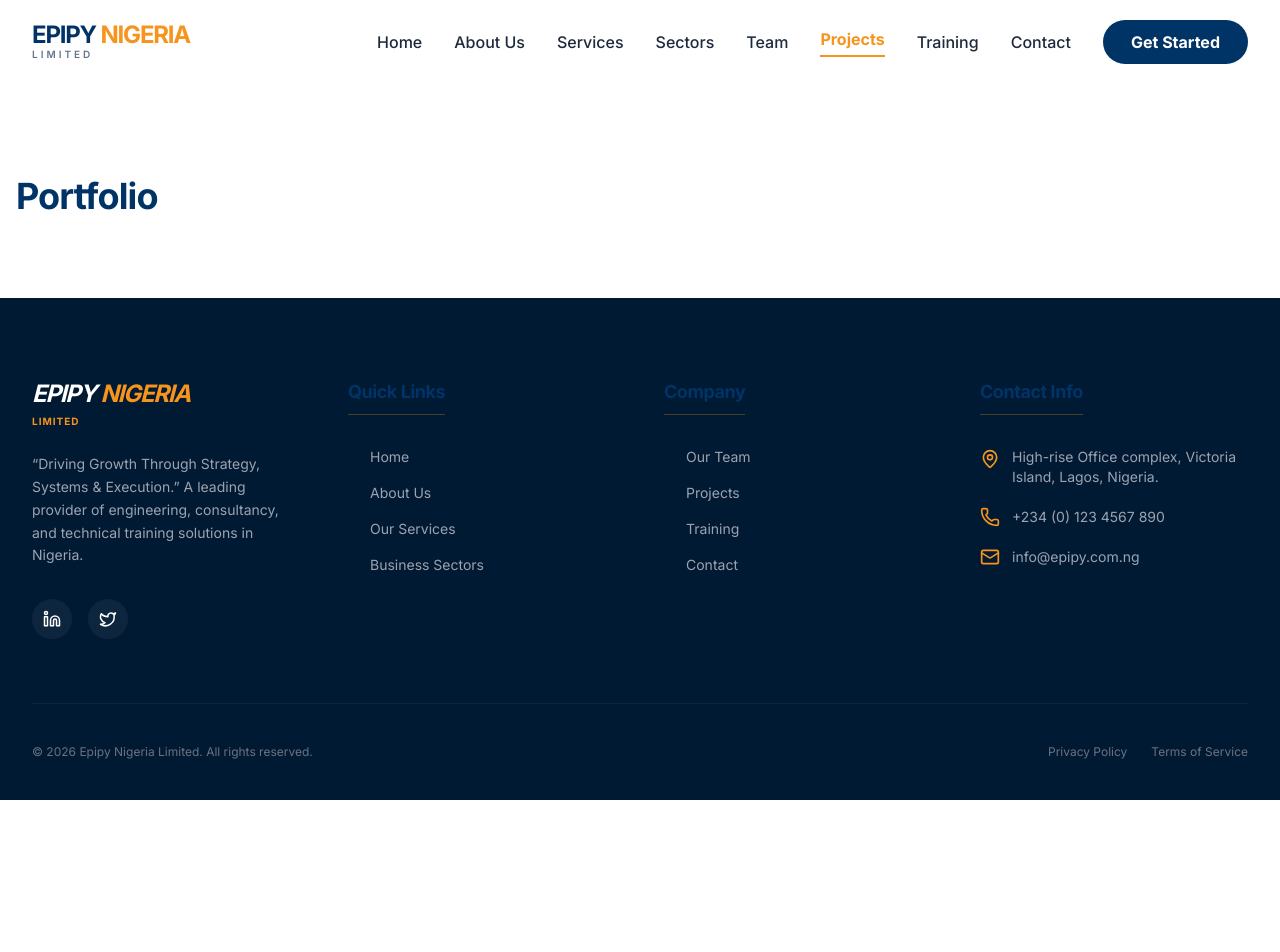
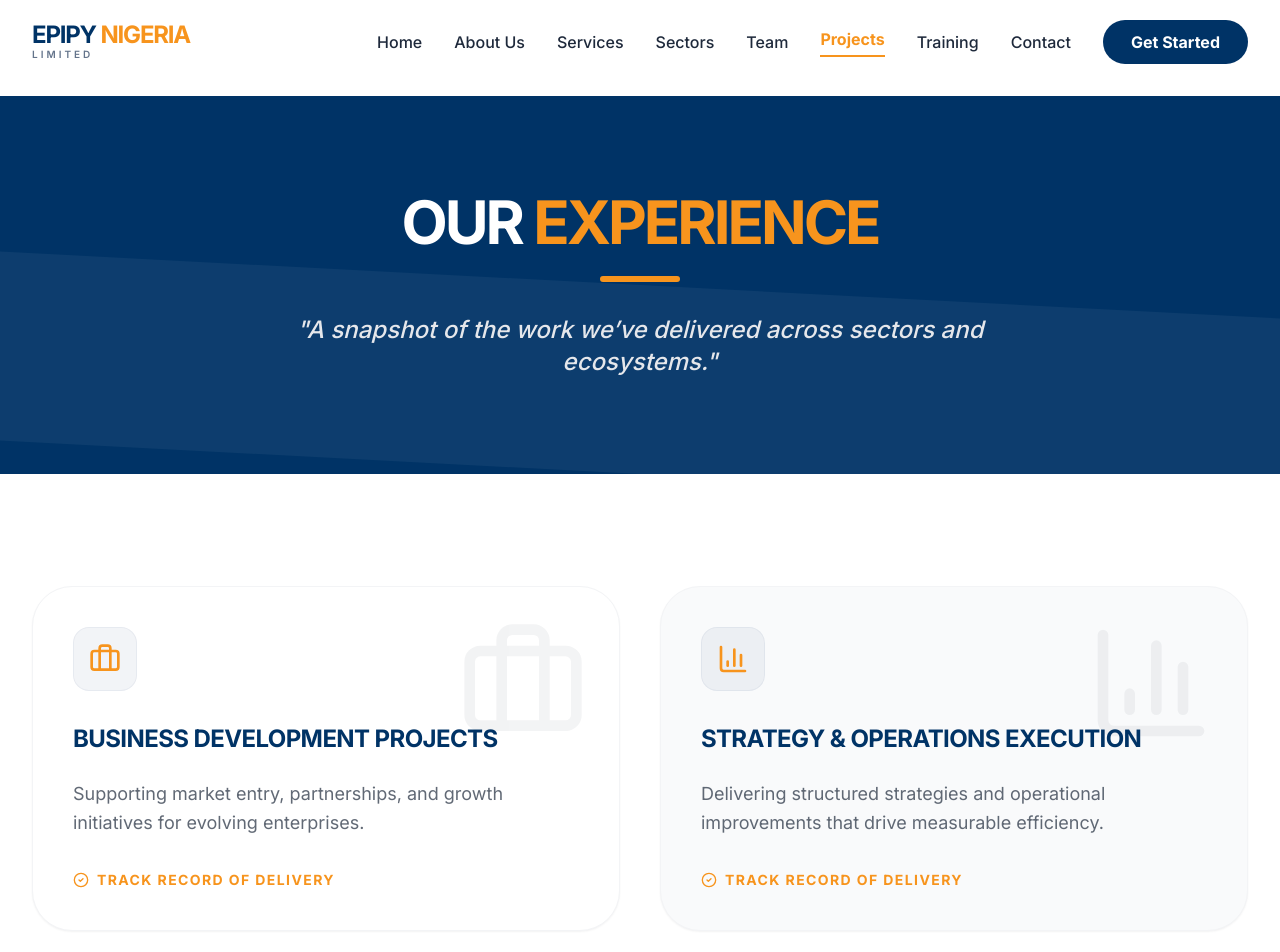
Before and after one commit to Abdul100-han/epipy.com, a React (Vite) app: page /projects in a window 1280 px wide. Shown: the top 952 px of the page. Before the commit the page ends 800 px from the top, so only its background shows below. Built offline with nearby package versions, Linux system fonts and the light colour scheme.

Commit message:
Implement professional Projects/Experience page with client showcase

```diff
--- a/src/App.jsx
+++ b/src/App.jsx
@@ -5,10 +5,10 @@ import Home from './pages/Home';
 import About from './pages/About';
 import Services from './pages/Services';
 import Team from './pages/Team';
+import Projects from './pages/Projects'; // Actual Projects component
 
 // Placeholder Pages
 const Sectors = () => <div className="container mx-auto px-4 py-20"><h1 className="text-4xl">Business Sectors</h1></div>;
-const Projects = () => <div className="container mx-auto px-4 py-20"><h1 className="text-4xl">Portfolio</h1></div>;
 const Training = () => <div className="container mx-auto px-4 py-20"><h1 className="text-4xl">Training & Development</h1></div>;
 const Contact = () => <div className="container mx-auto px-4 py-20"><h1 className="text-4xl">Contact Us</h1></div>;
 
--- /dev/null
+++ b/src/pages/Projects.jsx
@@ -0,0 +1,156 @@
+import React from 'react';
+import {
+    Briefcase,
+    BarChart3,
+    Lightbulb,
+    GraduationCap,
+    Globe,
+    CheckCircle2
+} from 'lucide-react';
+import Section from '../components/Section';
+
+const Projects = () => {
+    const experienceAreas = [
+        {
+            title: "Business Development Projects",
+            description: "Supporting market entry, partnerships, and growth initiatives for evolving enterprises.",
+            icon: <Briefcase className="w-8 h-8 text-secondary" />,
+            bgColor: "bg-white"
+        },
+        {
+            title: "Strategy & Operations Execution",
+            description: "Delivering structured strategies and operational improvements that drive measurable efficiency.",
+            icon: <BarChart3 className="w-8 h-8 text-secondary" />,
+            bgColor: "bg-gray-50"
+        },
+        {
+            title: "Agritech & Innovation Initiatives",
+            description: "Implementing agritech solutions and innovation-driven programs across the agricultural value chain.",
+            icon: <Lightbulb className="w-8 h-8 text-secondary" />,
+            bgColor: "bg-white"
+        },
+        {
+            title: "Training & Capacity-Building Programs",
+            description: "Designing and delivering practical learning programs for corporate teams and startups.",
+            icon: <GraduationCap className="w-8 h-8 text-secondary" />,
+            bgColor: "bg-gray-50"
+        }
+    ];
+
+    const clients = ["Interface", "Eduvacty", "Twistone"];
+
+    return (
+        <div className="overflow-hidden">
+            {/* --- Page Header --- */}
+            <Section bg="primary" className="!py-24 relative overflow-hidden">
+                <div className="absolute inset-x-0 bottom-0 h-1/2 bg-white/5 skew-y-3 pointer-events-none" />
+                <div className="relative z-10 text-center max-w-3xl mx-auto">
+                    <h1 className="text-5xl md:text-6xl font-black text-white mb-6 uppercase tracking-tighter">
+                        Our <span className="text-secondary">Experience</span>
+                    </h1>
+                    <div className="w-20 h-1.5 bg-secondary mx-auto mb-8 rounded-full" />
+                    <p className="text-xl md:text-2xl text-gray-200 font-medium leading-relaxed italic">
+                        "A snapshot of the work we’ve delivered across sectors and ecosystems."
+                    </p>
+                </div>
+            </Section>
+
+            {/* --- Experience Areas --- */}
+            <Section bg="white" className="!py-28">
+                <div className="grid grid-cols-1 md:grid-cols-2 gap-10">
+                    {experienceAreas.map((area, index) => (
+                        <div
+                            key={index}
+                            className={`${area.bgColor} p-10 rounded-[2.5rem] border border-gray-100 shadow-sm hover:shadow-xl transition-all duration-500 group relative overflow-hidden`}
+                        >
+                            <div className="absolute top-0 right-0 p-8 opacity-5 group-hover:opacity-10 transition-opacity">
+                                {React.cloneElement(area.icon, { className: "w-32 h-32" })}
+                            </div>
+                            <div className="relative z-10">
+                                <div className="w-16 h-16 bg-primary/5 rounded-2xl flex items-center justify-center mb-8 border border-primary/5 group-hover:bg-secondary group-hover:text-white transition-colors">
+                                    {area.icon}
+                                </div>
+                                <h3 className="text-2xl font-black text-primary mb-6 group-hover:text-secondary transition-colors uppercase tracking-tight">
+                                    {area.title}
+                                </h3>
+                                <p className="text-accent-dark/70 text-lg leading-relaxed mb-8">
+                                    {area.description}
+                                </p>
+                                <div className="flex items-center space-x-2 text-secondary font-bold text-sm tracking-widest uppercase">
+                                    <CheckCircle2 size={16} />
+                                    <span>Track Record of Delivery</span>
+                                </div>
+                            </div>
+                        </div>
+                    ))}
+                </div>
+            </Section>
+
+            {/* --- Case Studies / Detailed Narrative Section --- */}
+            <Section bg="gray" className="!py-24">
+                <div className="max-w-5xl mx-auto flex flex-col lg:flex-row items-center gap-16">
+                    <div className="w-full lg:w-1/2">
+                        <div className="relative aspect-video rounded-3xl bg-primary-dark overflow-hidden flex items-center justify-center shadow-2xl border-4 border-white">
+                            <Globe size={100} className="text-white opacity-20 animate-pulse" />
+                            <div className="absolute inset-0 bg-gradient-to-t from-primary-dark/80 to-transparent p-10 flex flex-col justify-end">
+                                <span className="text-secondary font-black text-xs tracking-[.3em] uppercase mb-2">Regional Impact</span>
+                                <h3 className="text-3xl font-bold text-white uppercase tracking-tighter">Strategic Execution Excellence</h3>
+                            </div>
+                        </div>
+                    </div>
+                    <div className="w-full lg:w-1/2">
+                        <h2 className="text-4xl font-extrabold text-primary mb-8 tracking-tighter uppercase">Beyond Delivery</h2>
+                        <p className="text-lg text-accent-dark/80 mb-8 leading-relaxed">
+                            Our experience spans diverse high-growth sectors where we combine strategic thinking with hands-on operational support. We don't just plan—we implement and monitor to ensure every project meets its intended impact.
+                        </p>
+                        <ul className="space-y-4">
+                            {["Custom Execution Frameworks", "Evidence-Based Insights", "Scalable Growth Models"].map((point, idx) => (
+                                <li key={idx} className="flex items-center space-x-3">
+                                    <div className="w-6 h-6 rounded-full bg-secondary flex items-center justify-center flex-shrink-0">
+                                        <CheckCircle2 size={14} className="text-primary-dark" />
+                                    </div>
+                                    <span className="font-bold text-primary">{point}</span>
+                                </li>
+                            ))}
+                        </ul>
+                    </div>
+                </div>
+            </Section>
+
+            {/* --- Clients Grayscale Section --- */}
+            <Section bg="white" className="!py-20">
+                <div className="text-center mb-16">
+                    <h2 className="text-xl font-black text-primary/40 tracking-[.5em] uppercase mb-4">Trusted By</h2>
+                    <div className="w-16 h-1 bg-gray-200 mx-auto rounded-full" />
+                </div>
+
+                <div className="grid grid-cols-1 md:grid-cols-3 gap-12 max-w-4xl mx-auto">
+                    {clients.map((client, index) => (
+                        <div key={index} className="flex items-center justify-center p-8 grayscale opacity-40 hover:grayscale-0 hover:opacity-100 transition-all duration-500 hover:scale-110 cursor-default">
+                            <div className="text-3xl font-black tracking-tighter text-gray-500 uppercase flex items-center">
+                                <span className="text-accent-dark">{client}</span>
+                                <span className="text-secondary ml-1 mt-1 font-bold text-sm">.</span>
+                            </div>
+                        </div>
+                    ))}
+                </div>
+
+                <div className="mt-20 text-center max-w-2xl mx-auto px-6 py-4 bg-gray-50 rounded-full border border-gray-100">
+                    <p className="text-accent text-sm font-medium">
+                        Organizations we’ve worked with include <span className="text-primary font-bold">Interface</span>, <span className="text-primary font-bold">Eduvacty</span>, <span className="text-primary font-bold">Twistone</span>, and others.
+                    </p>
+                </div>
+            </Section>
+
+            {/* Final CTA */}
+            <Section bg="primary" className="text-center !py-16">
+                <h3 className="text-3xl md:text-4xl font-black text-white mb-8 tracking-tighter">LEVERAGE OUR EXPERIENCE</h3>
+                <button className="px-12 py-5 bg-secondary text-primary-dark font-black rounded-xl hover:bg-white transition-all transform hover:scale-105 shadow-2xl">
+                    PARTNER WITH US
+                </button>
+            </Section>
+        </div>
+    );
+};
+
+export default Projects;
```
